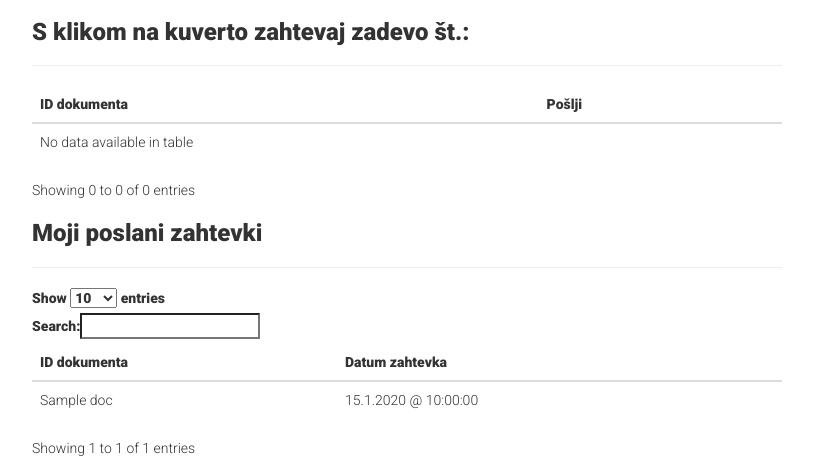
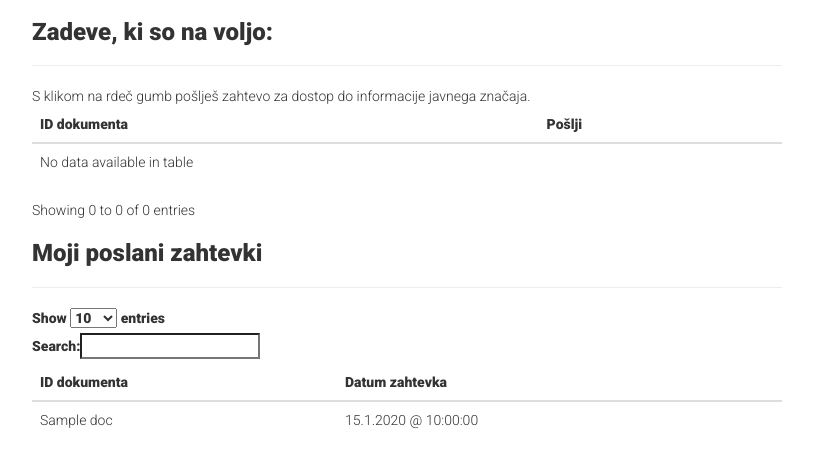
Before and after one commit to romunov/kurc, a Django app: page /docs in a window 1280 px wide. Shown: the part 51-511 px from the top of the page, without its empty margins (233-1046 px from the left). Run offline with Django 3.2, Linux system fonts and the light colour scheme; a user stored in the database is signed in; tables that the repository leaves empty hold one stand-in row (values such as "Sample post"); some libraries are stand-ins or nearby versions.

Commit message:
malo bolj razu

```diff
--- a/frontend/templates/frontend/dokumenti.html
+++ b/frontend/templates/frontend/dokumenti.html
@@ -6,8 +6,9 @@
 <div class="container">
     <div class="row">
         <div class="col-lg-8 col-lg-offset-2">
-            <h3><strong>S klikom na kuverto zahtevaj zadevo št.:</strong></h3>
+            <h3><strong>Zadeve, ki so na voljo:</strong></h3>
             <hr>
+            S klikom na rdeč gumb pošlješ zahtevo za dostop do informacije javnega značaja.
             {% if messages %}
             {% for message in messages %}
             <div {% if message.tags %} class="alert alert-{{ message.tags }}" {% endif %}>{{ message }}</div>
```
